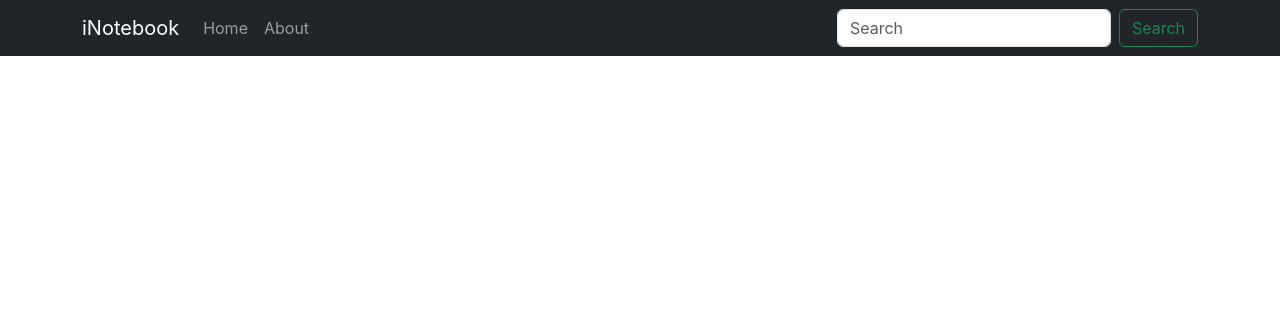
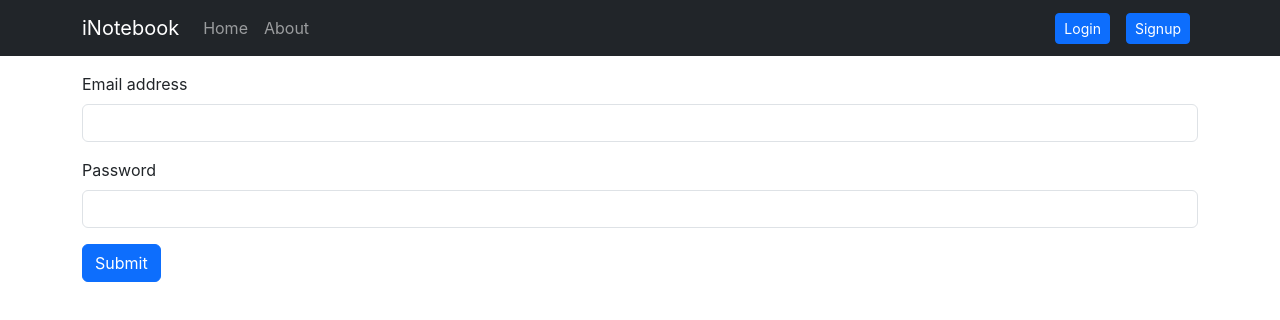
Before and after one commit to anshit2526/iNotebook, a React (Create React App) app: page /login in a window 1280 px wide. Shown: the top 320 px of the page. Built offline with nearby package versions, Linux system fonts and the light colour scheme; the HTML template or start-up script is replaced by a standard one.

Commit message:
Login and Signup support

```diff
--- a/src/App.js
+++ b/src/App.jsx
@@ -5,6 +5,8 @@
 import { About } from './components/About';
 import NoteState from './context/notes/NoteState';
 import Alert from './components/Alert';
+import { Login } from './components/Login';
+import { Signup } from './components/Signup';
 
 
 function App() {
@@ -22,6 +24,8 @@
 
               <Route exact path="/" element={<Home />} />
               <Route exact path="/about" element={<About />} />
+              <Route exact path="/login" element={<Login />} />
+              <Route exact path="/signup" element={<Signup />} />
 
             </Routes>
           </div>
--- /dev/null
+++ b/src/components/Login.jsx
@@ -0,0 +1,46 @@
+import React, { useState } from 'react';
+import { useNavigate } from 'react-router-dom';
+
+export const Login = () => {
+
+    const [credentials, setCredentials] = useState({ email: "", password: "" });
+    let navigate = useNavigate();
+
+    const handleSubmit = async (e) => {
+        e.preventDefault();
+        const response = await fetch('http://localhost:5000/api/auth/login', {
+            method: "POST",
+            headers: {
+                "Content-Type": "application/json",
+            },
+            body: JSON.stringify({ email: credentials.email, password: credentials.password }),
+        });
+        const json = await response.json();
+        console.log(json);
+        if (json.success) {
+            // Save the auth token and then rediect
+            localStorage.setItem('token', json.authtoken);
+            navigate('/')
+        } else {
+            alert('Invalid Credentials');
+        }
+    }
+
+    const onChange = (e) => {
+        setCredentials({ ...credentials, [e.target.name]: e.target.value });
+    }
+
+    return (
+        <form onSubmit={handleSubmit}>
+            <div className="mb-3">
+                <label htmlFor="email" className="form-label">Email address</label>
+                <input type="email" className="form-control" id="email" name="email" aria-describedby="emailHelp" value={credentials.email} onChange={onChange} />
+            </div>
+            <div className="mb-3">
+                <label htmlFor="password" className="form-label">Password</label>
+                <input type="password" className="form-control" id="password" name="password" autoComplete='on' value={credentials.password} onChange={onChange} />
+            </div>
+            <button type="submit" className="btn btn-primary">Submit</button>
+        </form>
+    )
+}
--- a/src/components/Navbar.jsx
+++ b/src/components/Navbar.jsx
@@ -1,4 +1,4 @@
-import React, {useEffect} from 'react';
+import React from 'react';
 import { Link, useLocation } from 'react-router-dom';
 
 export const Navbar = () => {
@@ -23,8 +23,8 @@
                         </li>
                     </ul>
                     <form className="d-flex" role="search">
-                        <input className="form-control me-2" type="search" placeholder="Search" aria-label="Search" />
-                        <button className="btn btn-outline-success" type="submit">Search</button>
+                        <Link className="btn btn-primary btn-sm mx-2" to="/login" role="button">Login</Link>
+                        <Link className="btn btn-primary btn-sm mx-2" to="/signup" role="button">Signup</Link>
                     </form>
                 </div>
             </div>
--- /dev/null
+++ b/src/components/Signup.jsx
@@ -0,0 +1,7 @@
+import React from 'react'
+
+export const Signup = () => {
+  return (
+    <div>I am Signup</div>
+  )
+}
```
Also changed, not shown: 1 other file (tests, documents, lock files or other folders).
